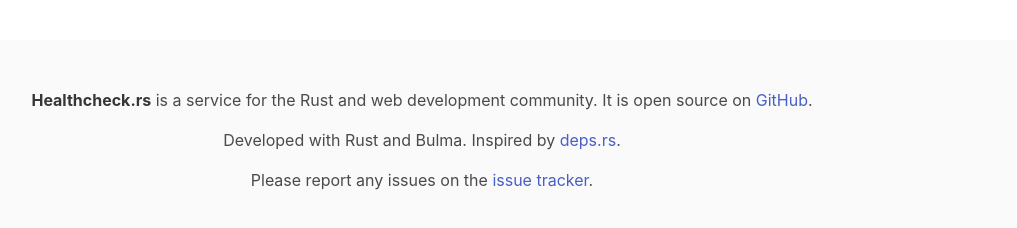
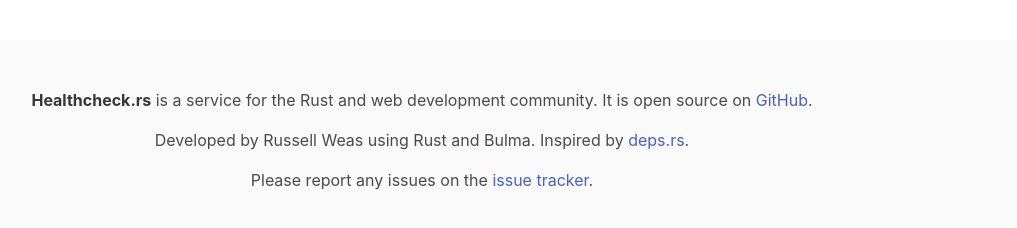
Before and after one commit to healthcheck-rs/site, a plain HTML site: page docs/index.html in a window 1280 px wide. Shown: the part 2148-2376 px from the top of the page, without its empty margins (218-1235 px from the left). Drawn offline with nearby package versions, Linux system fonts and the light colour scheme.

Commit message:
Added name to footer

```diff
--- a/docs/index.html
+++ b/docs/index.html
@@ -110,7 +110,8 @@
                     source on
                     <a href="https://github.com/deps-rs/deps.rs">GitHub</a>.
                 </p>
-                <p>Developed with Rust and Bulma. Inspired by <a href="https://deps.rs">deps.rs</a>.</p>
+                <p>Developed by Russell Weas using Rust and Bulma. Inspired by <a href="https://deps.rs">deps.rs</a>.
+                </p>
                 <p>Please report any issues on the <a href="https://github.com/deps-rs/deps.rs/issues">issue
                         tracker</a>.</p>
             </div>
```
